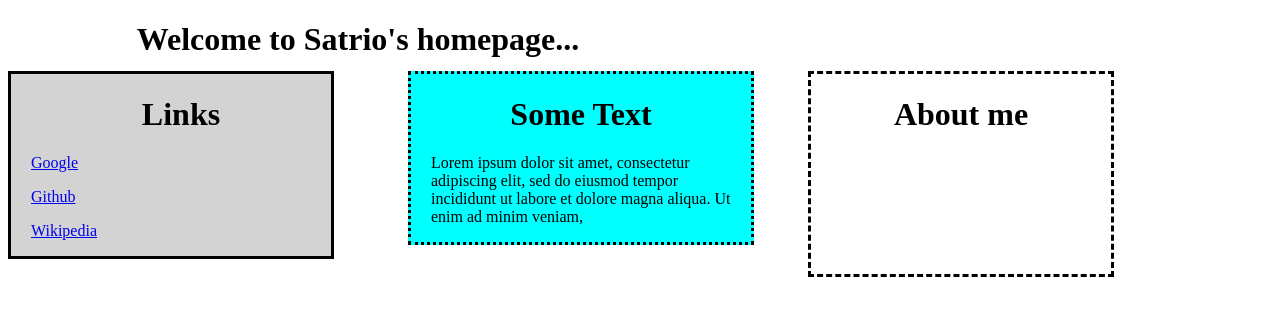
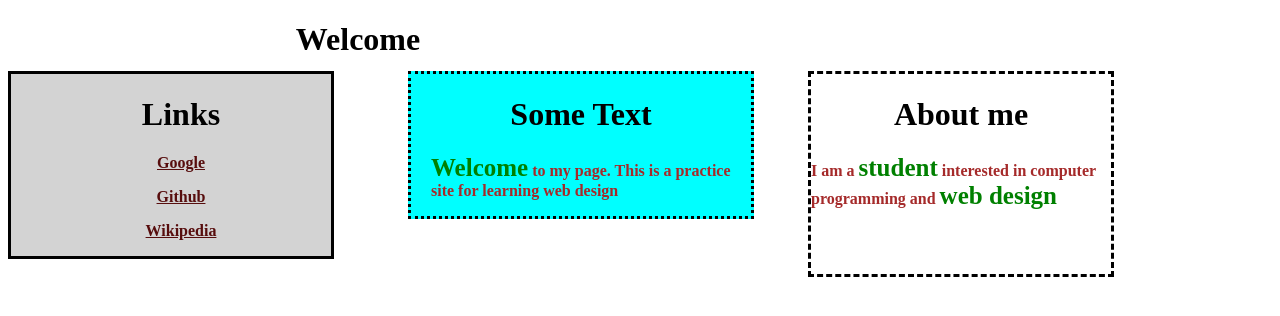
Before and after one commit to sh999/Webdev-Practice, a plain HTML site: page index.html in a window 1280 px wide. Drawn offline with Linux system fonts and the light colour scheme.

Commit message:
played with link styling, span classes

```diff
--- a/index.html
+++ b/index.html
@@ -16,7 +16,7 @@
             top:50px;
             border-style: solid;
             padding-left: 20px;
-
+            text-align: center;
 
 		}
         #MiddleBox{
@@ -29,6 +29,7 @@
             padding-left: 20px;
             border-style: dotted;
             padding-right: 20px;
+
 
         }
         #RightBox{
@@ -51,8 +52,23 @@
             color: black;
             font-weight: 700;
             text-align: center;
-
-
+        }
+        p{
+            color: brown;
+            font-weight: 600;
+        }
+        .emphasis{
+            font-size: 25px;
+            color:green
+        }
+        a:link{
+            color: #570d0d;
+        }
+        a:hover{
+            color: cyan;
+        }
+        a:visited{
+            color: green;
         }
 
 
@@ -60,7 +76,7 @@
 </head>
 <body>
 	<div id="Content">
-        <h1 align="center">Welcome to Satrio's homepage...</h1>
+        <h1 align="center">Welcome</h1>
         <div id="LeftBox"><h1 align="center">Links</h1>
 
             <p><a href="http://www.google.com">Google</a></p>
@@ -70,10 +86,11 @@
         </div>
         <div id="MiddleBox">
             <h1>Some Text</h1>
-            <p>Lorem ipsum dolor sit amet, consectetur adipiscing elit, sed do eiusmod tempor incididunt ut labore et dolore magna aliqua. Ut enim ad minim veniam, </p>
+            <p><span class="emphasis">Welcome</span> to my page.  This is a practice site for learning web design </p>
         </div>
         <div id="RightBox">
             <h1>About me</h1>
+            <p>I am a <span class="emphasis">student</span> interested in computer programming and <span class="emphasis">web design</span></p>
         </div>
     </div>
 </body>
```
